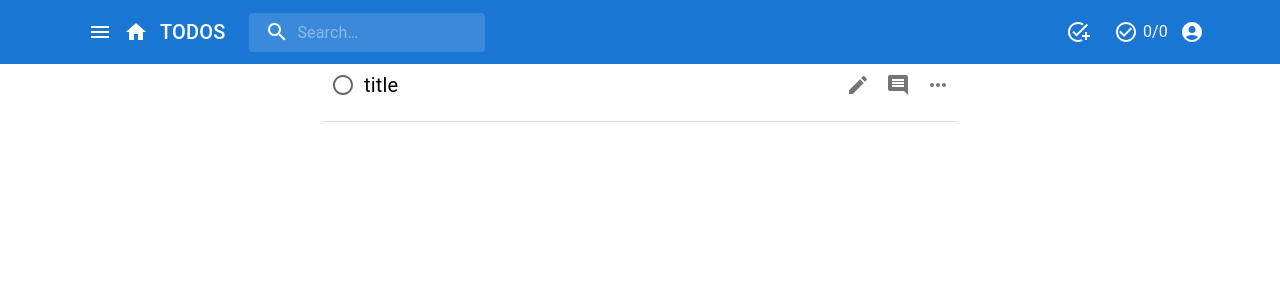
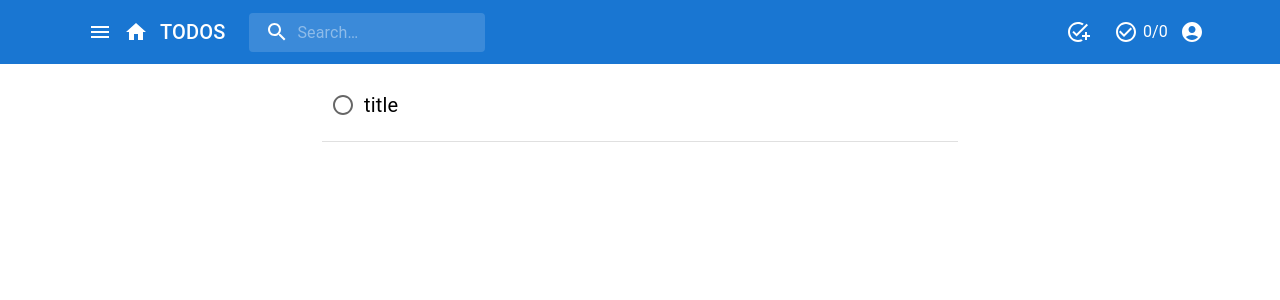
Before and after one commit to ArtemTyutunik/TODOS, a React (Vite) app: page / in a window 1280 px wide. Shown: the top 300 px of the page. Built offline with nearby package versions, Linux system fonts and the light colour scheme.

Commit message:
add routing, todos list page. Todo card refactoring

```diff
--- a/package.json
+++ b/package.json
@@ -16,7 +16,8 @@
     "@reduxjs/toolkit": "^1.9.1",
     "react": "^18.2.0",
     "react-dom": "^18.2.0",
-    "react-redux": "^8.0.5"
+    "react-redux": "^8.0.5",
+    "react-router-dom": "^6.6.1"
   },
   "devDependencies": {
     "@types/node": "^18.11.11",
--- a/src/app/main.tsx
+++ b/src/app/main.tsx
@@ -1,6 +1,10 @@
 import React from 'react'
 import ReactDOM from 'react-dom/client'
 import App from './App'
+import {BrowserRouter} from "react-router-dom";
 
 ReactDOM.createRoot(document.getElementById('root') as HTMLElement).render(
-    <App />)
+    <BrowserRouter>
+        <App />
+    </BrowserRouter>
+    )
--- /dev/null
+++ b/src/entities/todos/ui/hover.css
@@ -0,0 +1,6 @@
+.button-in-todo {
+    display: none;
+}
+.todo:hover .button-in-todo {
+    display: block;
+}
--- a/src/entities/todos/ui/todo.tsx
+++ b/src/entities/todos/ui/todo.tsx
@@ -8,8 +8,7 @@ import EditIcon from '@mui/icons-material/Edit';
 import MoreHorizIcon from '@mui/icons-material/MoreHoriz';
 import CommentIcon from '@mui/icons-material/Comment';
 
-import {useSelector} from "react-redux";
-import {RootReducer} from "../../../app/store";
+import './hover.css'
 
 const todoActions = [
     {icon: <EditIcon  color={"action"}/>, label: "edit"},
@@ -17,16 +16,20 @@ const todoActions = [
     {icon:  <MoreHorizIcon color={"action"}/> , label: "more"}
 ]
 
-export type todoType = {
+export interface ITodo {
     label: string,
     description?: string,
 }
 
-const  Todo = ()  => {
-    const {label,description} = useSelector((state: RootReducer): todoType => state.todosReducer[0])
+
+const  Todo = ({label, description}: ITodo)  => {
     return (
-        <Box>
-            <Box mb={'15px'} display={"flex"} alignItems={"center"} justifyContent={"space-between"}>
+        <Box mb={'25px'} sx = {{cursor: 'pointer'}} className={'todo'}>
+                <Box mb={'15px'}
+                     display={"flex"}
+                     alignItems={"center"}
+                     justifyContent={"space-between"}
+                >
                     <Box display={"flex"}
                          alignItems={"center"}
                          maxWidth={'50%'}>
@@ -40,7 +43,8 @@ const  Todo = ()  => {
                             </Typography>
                         </Box>
                     </Box>
-                <Box display={"flex"}>
+
+                    <Box className={'button-in-todo'}>
                         {todoActions.map(todoAction => {
                             return (
                                 <Tooltip title={todoAction.label} key={todoAction.label}>
@@ -51,6 +55,7 @@ const  Todo = ()  => {
                             )
                         })}
                     </Box>
+
                 </Box>
 
                 <Divider/>
--- a/src/layouts/contentLayout.tsx
+++ b/src/layouts/contentLayout.tsx
@@ -1,6 +1,7 @@
-import Todo from "../entities/todos/ui/todo";
+import {Grid} from "@mui/material";
+
 import Drawer from "../entities/drawer"
-import {Grid} from "@mui/material";
+import Routing from "../pages";
 
 const ContentLayout = () => {
     return (
@@ -9,7 +10,7 @@ const ContentLayout = () => {
                 <Drawer/>
             </Grid>
             <Grid item xs={6}>
-                <Todo />
+                <Routing/>
             </Grid>
         </Grid>
     )
--- /dev/null
+++ b/src/pages/index.tsx
@@ -0,0 +1,10 @@
+import {Route, Routes} from "react-router-dom";
+import TodoList from "./todo-list";
+
+const Routing = () => {
+    return <Routes>
+        <Route path={'/'} element={<TodoList/>}/>
+    </Routes>
+}
+
+export default Routing;
--- /dev/null
+++ b/src/pages/todo-list/index.tsx
@@ -0,0 +1,22 @@
+import {useSelector} from "react-redux";
+import {RootReducer} from "../../app/store";
+import Todo from "../../entities/todos/ui/todo";
+import {Box} from "@mui/material";
+
+
+const TodoList = () => {
+
+    const todos = useSelector((state: RootReducer) => state.todosReducer);
+
+    return (
+        <Box mt={'20px'}>
+            {
+                todos.map(todo => <Todo label={todo.label} key={todo.label}/>)
+            }
+        </Box>
+    )
+
+
+}
+
+export default TodoList;
```
Also changed, not shown: 1 other file (tests, documents, lock files or other folders). Lines whose indentation alone changed are shown as unchanged.
